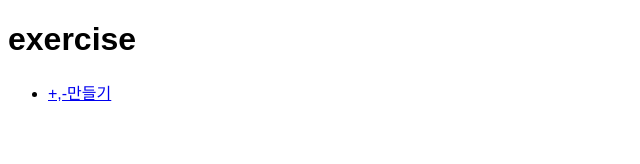
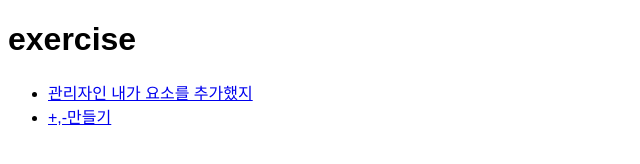
Before and after one commit to gomteang2/exercise, a website: page index.html in a window 1280 px wide. Shown: the whole page, without its empty margins (0-640 px from the left). Drawn offline with Linux system fonts and the light colour scheme; a web font is replaced by a local one.

Commit message:
관리자인 내가 커밋했다..ㅋㅋ

```diff
--- a/index.html
+++ b/index.html
@@ -1,3 +1,4 @@
+<!--내가 -->
 <!doctype html>
 <html lang="ko">
   <head>
@@ -15,6 +16,8 @@
   <body>
     <h1>exercise</h1>
     <ul>
+      <!--우리 관리자 님이 추가하심-->
+      <li><a href="javascript:;">관리자인 내가 요소를 추가했지</a></li>
       <li><a href="./src/exercise/+-.html">+,-만들기</a></li>
     </ul>
   </body>
```
Also changed, not shown: 1 other file.
